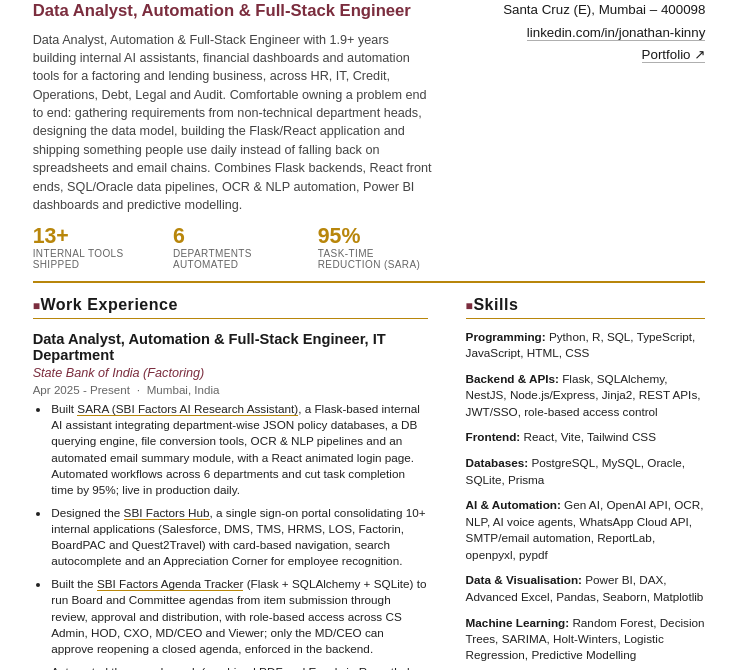
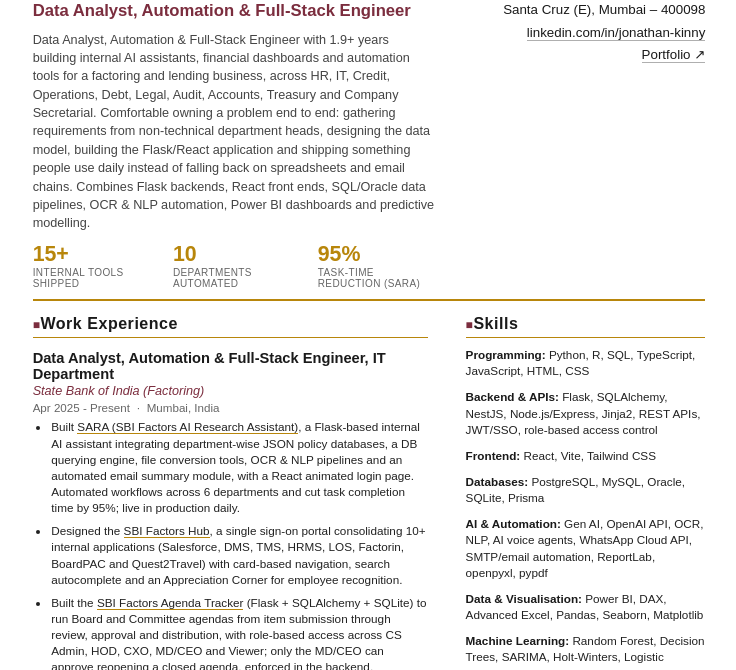
Before and after one commit to Jonathannnn3009/jonathan-kinny-portfolio, a plain HTML site: page resume.html in a window 1280 px wide. Shown: the part 97-767 px from the top of the page, without its empty margins (271-1007 px from the left). Drawn offline with Linux system fonts and the light colour scheme.

Commit message:
Update tool and department counts to 15+ and 10
Co-Authored-By: Claude Sonnet 5.5 <noreply@anthropic.com>

```diff
--- a/resume.html
+++ b/resume.html
@@ -192,10 +192,10 @@
       <div class="header-left">
         <p class="name">Jonathan Kinny</p>
         <p class="title">Data Analyst, Automation &amp; Full-Stack Engineer</p>
-        <p class="summary">Data Analyst, Automation &amp; Full-Stack Engineer with 1.9+ years building internal AI assistants, financial dashboards and automation tools for a factoring and lending business, across HR, IT, Credit, Operations, Debt, Legal and Audit. Comfortable owning a problem end to end: gathering requirements from non-technical department heads, designing the data model, building the Flask/React application and shipping something people use daily instead of falling back on spreadsheets and email chains. Combines Flask backends, React front ends, SQL/Oracle data pipelines, OCR &amp; NLP automation, Power BI dashboards and predictive modelling.</p>
+        <p class="summary">Data Analyst, Automation &amp; Full-Stack Engineer with 1.9+ years building internal AI assistants, financial dashboards and automation tools for a factoring and lending business, across HR, IT, Credit, Operations, Debt, Legal, Audit, Accounts, Treasury and Company Secretarial. Comfortable owning a problem end to end: gathering requirements from non-technical department heads, designing the data model, building the Flask/React application and shipping something people use daily instead of falling back on spreadsheets and email chains. Combines Flask backends, React front ends, SQL/Oracle data pipelines, OCR &amp; NLP automation, Power BI dashboards and predictive modelling.</p>
         <div class="stat-row">
-          <div class="stat-item"><div class="num">13+</div><div class="lbl">Internal Tools Shipped</div></div>
-          <div class="stat-item"><div class="num">6</div><div class="lbl">Departments Automated</div></div>
+          <div class="stat-item"><div class="num">15+</div><div class="lbl">Internal Tools Shipped</div></div>
+          <div class="stat-item"><div class="num">10</div><div class="lbl">Departments Automated</div></div>
           <div class="stat-item"><div class="num">95%</div><div class="lbl">Task-Time Reduction (SARA)</div></div>
         </div>
       </div>
```
Also changed, not shown: index.html (+3 -3 lines).
